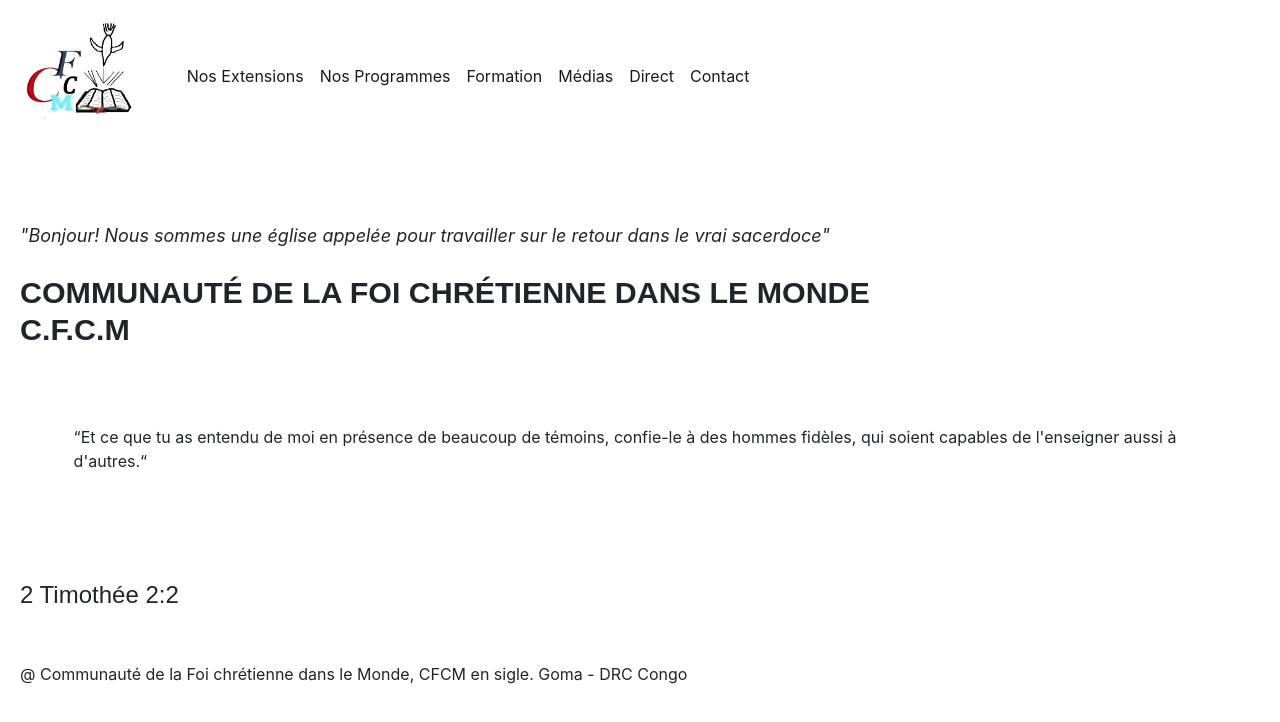
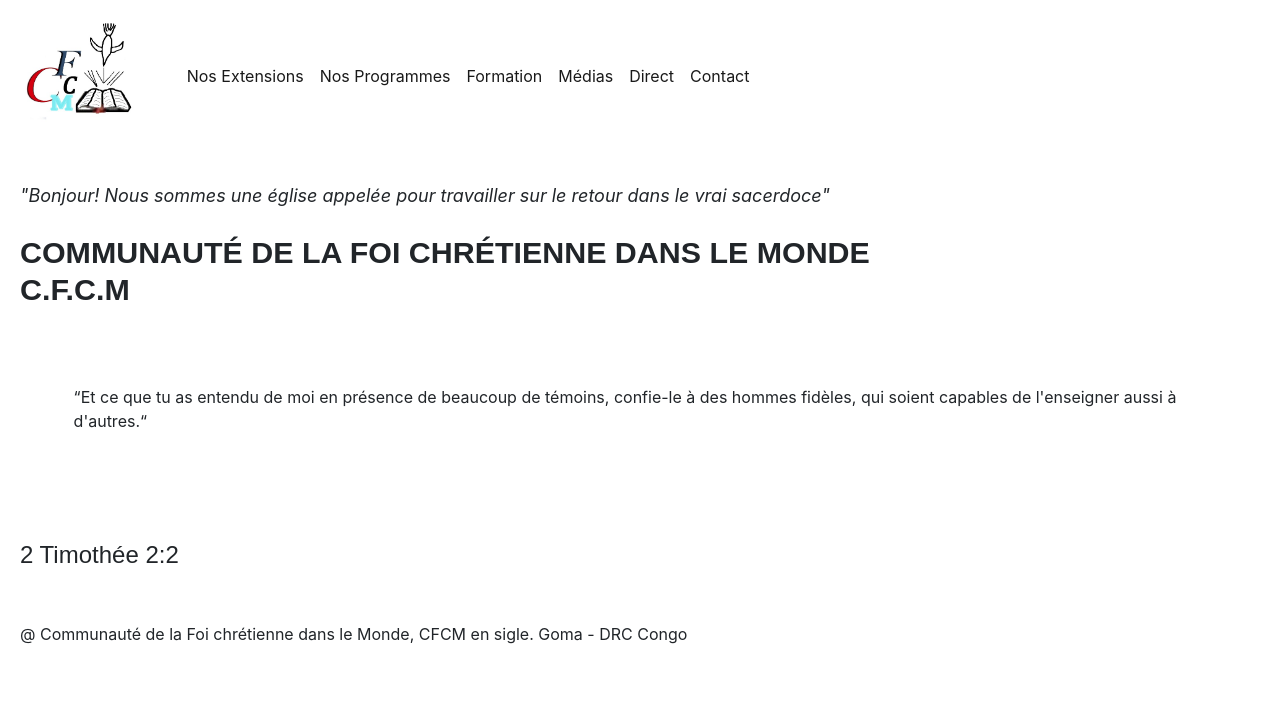
Before and after one commit to Olivier-Kango/cfcm, a React (Create React App) app: page / in a window 1280 px wide. Shown: the top 722 px of the page. Built offline with nearby package versions, Linux system fonts and the light colour scheme.

Commit message:
Decrease the title' margin

```diff
--- a/src/styling/Accueil.scss
+++ b/src/styling/Accueil.scss
@@ -19,7 +19,7 @@
 
       .description-title {
         font-size: 18px;
-        margin: 50px 0 4px 0;
+        margin: 10px 0 4px 0;
         animation-duration: 1.7s;
         animation-name: moveDown300px;
         animation-direction: alternate-reverse;
```
